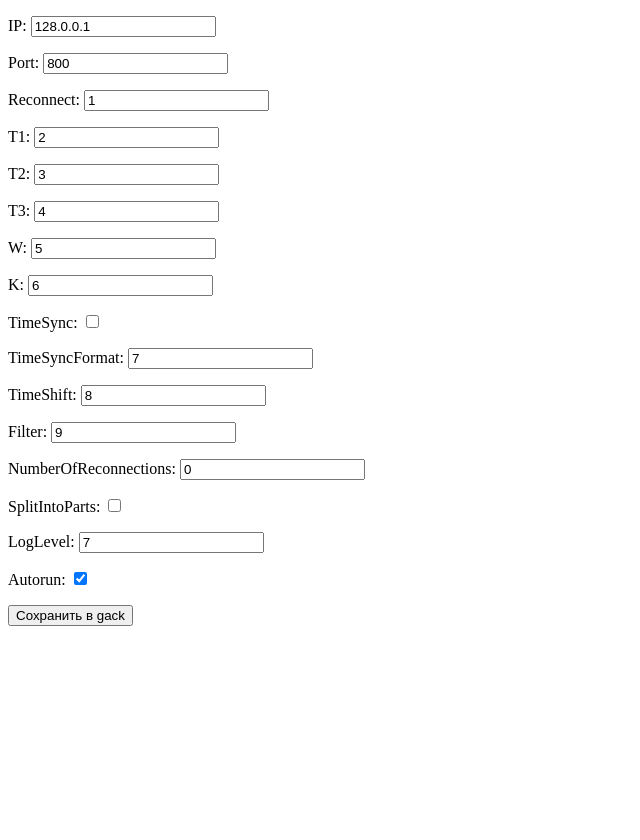
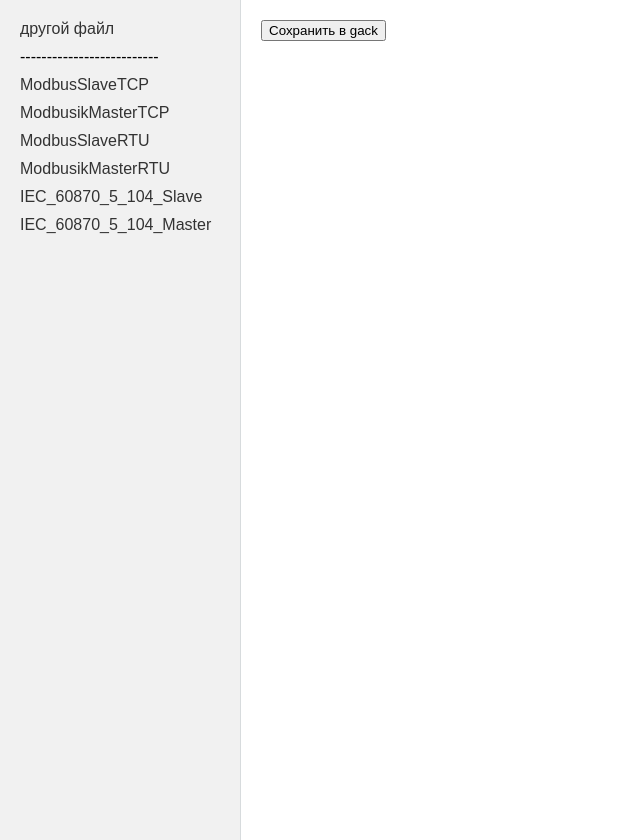
Before and after one commit to tikhonbart/AVM_CPU, a Django app: page /main/controllerInfo/ in a window 1280 px wide. Shown: the whole page, without its empty margins (0-640 px from the left). Before the commit the page ends 626 px from the top, so only its background shows below. Run offline with Django 4.2, Linux system fonts and the light colour scheme; data comes from the database, SQL or seed files in the repository; both versions use the stored data as it was after the commit; tables that the repository leaves empty hold one stand-in row (values such as "Sample post").

Commit message:
ver 1.2 (sidebar + forms without save)

```diff
--- a/protocolconverter/main/models.py
+++ b/protocolconverter/main/models.py
@@ -8,6 +8,9 @@ class ModbusSlaveTCP(models.Model):
     Clients_Count = models.IntegerField()
     Device_Address = models.IntegerField()
     Autorun = models.BooleanField()
+
+    def __str__(self):
+        return "ModbusSlaveTCP"
 
 
 class ModbusikMasterTCP(models.Model):
@@ -22,6 +25,9 @@ class ModbusikMasterTCP(models.Model):
     LogLevel = models.IntegerField()
     Autorun = models.BooleanField()
 
+    def __str__(self):
+        return "ModbusikMasterTCP"
+
 
 class ModbusSlaveRTU(models.Model):
     Port = models.CharField(max_length=255)
@@ -34,6 +40,9 @@ class ModbusSlaveRTU(models.Model):
     Number_of_reconnections = models.IntegerField()
     Write_messages_in_log = models.BooleanField()
     Autorun = models.BooleanField()
+
+    def __str__(self):
+        return "ModbusSlaveRTU"
 
 
 class ModbusikMasterRTU(models.Model):
@@ -50,6 +59,9 @@ class ModbusikMasterRTU(models.Model):
     Allowed_errors = models.IntegerField()
     LogLevel = models.CharField(max_length=255)
     Autorun = models.BooleanField()
+
+    def __str__(self):
+        return "ModbusikMasterRTU"
 
 
 class IEC_60870_5_104_Slave(models.Model):
@@ -75,6 +87,9 @@ class IEC_60870_5_104_Slave(models.Model):
     LogLevel = models.CharField(max_length=255)
     Autorun = models.BooleanField()
 
+    def __str__(self):
+        return "IEC_60870_5_104_Slave"
+
 
 class IEC_60870_5_104_Master(models.Model):
     IP = models.CharField(max_length=15)
@@ -93,3 +108,6 @@ class IEC_60870_5_104_Master(models.Model):
     SplitIntoParts = models.BooleanField(verbose_name="SplitIntoParts")
     LogLevel = models.CharField(max_length=255, verbose_name="LogLevel")
     Autorun = models.BooleanField(verbose_name="Autorun")
+
+    def __str__(self):
+        return "IEC_60870_5_104_Master"
--- /dev/null
+++ b/protocolconverter/main/static/css/style.css
@@ -0,0 +1,44 @@
+html, body{
+    font-family: 'Arial';
+    margin: 0;
+    padding: 0;
+    height: 100%;
+    width: 100%;
+}
+li {
+    list-style-type: none; /* Убираем маркеры */
+}
+/* Стилизация бокового меню */
+.sidebar {
+    display: flex;
+    flex-direction: column;
+    justify-content: space-between;
+    height: 100%;
+    width: 200px;
+    border-right: 1px solid #D7DBDD;
+    background-color: #f1f1f1;
+    padding: 20px;
+    float: left;
+}
+
+.sidebar ul {
+    list-style-type: none;
+    padding: 0;
+    margin: 0;
+}
+
+.sidebar li {
+    margin-bottom: 10px;
+}
+
+.sidebar a {
+    text-decoration: none;
+    color: #333;
+}
+/* Стилизация основной части */
+.content{
+    display: flex;
+    flex-direction: column;
+    padding: 20px;
+    float: left;
+}
--- a/protocolconverter/main/templates/main/mainpage.html
+++ b/protocolconverter/main/templates/main/mainpage.html
@@ -1,66 +1,28 @@
+{% load static %}
 <!DOCTYPE html>
 <html>
     <head>
         <meta charset="UTF-8">
         <title>block Info</title>
+        <link type="text/css" href="{% static 'css/style.css' %}" rel="stylesheet" />
     </head>
-    <style>
-        .vertical-table {
-        display: flex;
-        flex-direction: row;
-      }
-      .vertical-table > div {
-        display: flex;
-        flex-direction: column;
-        margin-right: 10px;
-      }
-        table {
-        border-collapse: collapse;
-        display: flex;
-        flex-direction: row;
-      }
-        th, td {
-        display: flex;
-        flex-direction: column;
-        border: 1px solid black;
-        padding: 8px;
-      }
-        li {
-        list-style-type: none; /* Убираем маркеры */
-      }
-        ul {
-        padding-left: 0; /* Сдвигаем список влево */
-      }
-    </style>
+
     <body>
-    <!--
+
+    <div class="sidebar">
         <ul>
-        {% for m in IEC_Master %}
-        <li>
-            <h2>{{ m }}</h2>
-            <p>{{ m.IP.name }}</p>
-            <p>{{ m.Port }}</p>
-            <p>{{ m.Reconnect }}</p>
-            <p>{{ m.T1 }}</p>
-            <p>{{ m.T2 }}</p>
-            <p>{{ m.T3 }}</p>
-            <p>{{ m.W }}</p>
-            <p>{{ m.K }}</p>
-            <p>{{ m.TimeSync }}</p>
-            <p>{{ m.TimeSyncFormat }}</p>
-            <p>{{ m.TimeShift }}</p>
-            <p>{{ m.Filter }}</p>
-            <p>{{ m.NumberOfReconnections }}</p>
-            <p>{{ m.SplitIntoParts }}</p>
-            <p>{{ m.LogLevel }}</p>
-            <p>{{ m.Autorun }}</p>
-        </li>
+            <li><a href="/main">другой файл</a></li>
+            <li>--------------------------</li>
+            {% for item in object_list %}
+                <li><a href="/main/controllerInfo/{{ item }}">{{ item }}</a></li>
             {% endfor %}
         </ul>
-    -->
+    </div>
 
+    <div class="content">
         <form action="{% url 'blockview' %}" method = "post">
             {% csrf_token %}
+
 
             {% for object in form %}
                 <p><label class="form-label" > {{object.label}}: </label> {{ object }} </p>
@@ -69,7 +31,7 @@
             <!--{{ IEC_edit.as_p }}-->
             <button type="submit">Сохранить в gack</button>
         </form>
-
+    </div>
 
     </body>
 </html>
--- a/protocolconverter/main/urls.py
+++ b/protocolconverter/main/urls.py
@@ -5,6 +5,6 @@ from django.contrib import admin
 urlpatterns = [
     path('', index, name="home"),
     path('controllerInfo/', viewBlocks, name="blockview"),    # http://127.0.0.1:8000/main/controllerInfo
-
+    path('controllerInfo/<str:nameModel>/', edit_my_model, name='edit_my_model'),
     path('admin/', admin.site.urls)
 ]
--- a/protocolconverter/main/views.py
+++ b/protocolconverter/main/views.py
@@ -113,23 +113,54 @@ def viewBlocks(request):
         # Обработка, если значение mypath не найдено
         pass
     else:
-        #objects_massive.append(IEC_60870_5_104_Master.objects.all())
+        object_list = [ModbusSlaveTCP.objects.first(), ModbusikMasterTCP.objects.first(),
+                       ModbusSlaveRTU.objects.first(), ModbusikMasterRTU.objects.first(),
+                       IEC_60870_5_104_Slave.objects.first(), IEC_60870_5_104_Master.objects.first()]
 
-        IEC_Master = IEC_60870_5_104_Master.objects.all()
+        object_list = [x for x in object_list if x is not None]
+
+        context = {
+            "list": listInfo,
+            "object_list": object_list
+        }
+        # список информации о блоках
+        return render(request, "main/mainpage.html", context)
+
+
+def edit_my_model(request, nameModel):
+    object_list = [ModbusSlaveTCP.objects.first(), ModbusikMasterTCP.objects.first(),
+                   ModbusSlaveRTU.objects.first(), ModbusikMasterRTU.objects.first(),
+                   IEC_60870_5_104_Slave.objects.first(), IEC_60870_5_104_Master.objects.first()]
+
+    object_list = [x for x in object_list if x is not None]
+
+    model_form_mapping = {
+        "IEC_60870_5_104_Master": (IEC_Master_Form, IEC_60870_5_104_Master),
+        "IEC_60870_5_104_Slave": (IEC_Slave_Form, IEC_60870_5_104_Slave),
+        "ModbusikMasterRTU": (ModbusikMasterRTU_Form, ModbusikMasterRTU),
+        "ModbusSlaveRTU": (ModbusSlaveRTU_Form, ModbusSlaveRTU),
+        "ModbusikMasterTCP": (ModbusikMasterTCP_Form, ModbusikMasterTCP),
+        "ModbusSlaveTCP": (ModbusSlaveTCP_Form, ModbusSlaveTCP),
+    }
+
+    if nameModel in model_form_mapping:
+        form_class, model_class = model_form_mapping[nameModel]
+        current_model = model_class.objects.first()
 
         if request.method == "POST":
-            form = IEC_Master_Form(request.POST, instance=IEC_Master[0])
+            form = form_class(request.POST, instance=current_model)
             try:
                 form.save()
                 return redirect("blockview")
             except:
                 form.add_error(None, 'ошибка сохранения')
         else:
-            form = IEC_Master_Form(instance=IEC_Master[0])
+            form = form_class(instance=current_model)
+    else:
+        form = None
 
-        context = {
-            "list": listInfo,
-            "form": form
-        }
-        # список информации о блоках
-        return render(request, "main/mainpage.html", context)
+    context = {
+        "form": form,
+        "object_list": object_list
+    }
+    return render(request, 'main/mainpage.html', context)
--- a/protocolconverter/protocolconverter/settings.py
+++ b/protocolconverter/protocolconverter/settings.py
@@ -9,7 +9,7 @@ https://docs.djangoproject.com/en/4.2/topics/settings/
 For the full list of settings and their values, see
 https://docs.djangoproject.com/en/4.2/ref/settings/
 """
-
+import os.path
 from pathlib import Path
 
 # Build paths inside the project like this: BASE_DIR / 'subdir'.
@@ -117,6 +117,8 @@ USE_TZ = True
 # https://docs.djangoproject.com/en/4.2/howto/static-files/
 
 STATIC_URL = 'static/'
+STATIC_ROOT = os.path.join(BASE_DIR, 'static')
+
 
 # Default primary key field type
 # https://docs.djangoproject.com/en/4.2/ref/settings/#default-auto-field
```
Also changed, not shown: protocolconverter/main/templates/main/index.html (+2 -8 lines), protocolconverter/db.sqlite3. Lines whose indentation alone changed are shown as unchanged.
